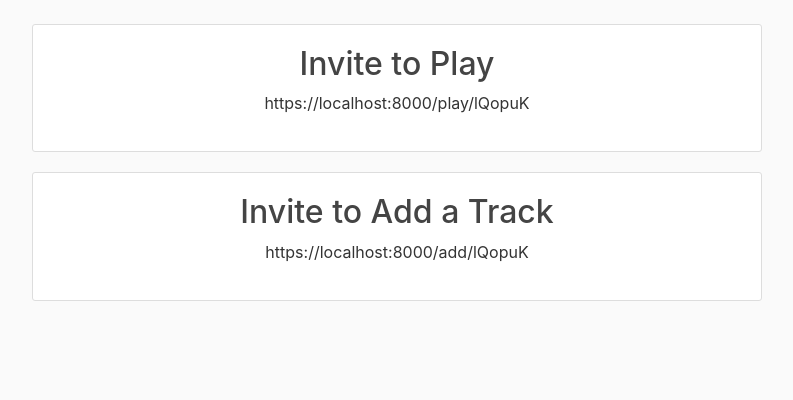
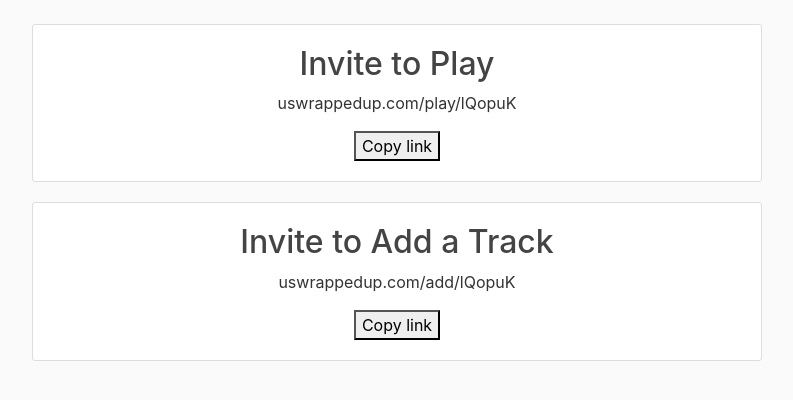
Before and after one commit to jamesdmeldrum/uswrappedup, a Django app: a page that uses wrapped_website/gamepage/templates/gamepage/invite_links.html in a window 1280 px wide. Shown: the part 56-456 px from the top of the page, without its empty margins (53-846 px from the left). Run offline with Django 4.2, Linux system fonts and the light colour scheme; data comes from the database, SQL or seed files in the repository; parts of the project's set-up code (start-up, migrations or seed data) failed here and were passed over; some libraries are stand-ins or nearby versions.

Commit message:
added link copy

```diff
--- a/wrapped_website/gamepage/templates/gamepage/invite_links.html
+++ b/wrapped_website/gamepage/templates/gamepage/invite_links.html
@@ -1,6 +1,20 @@
 {% extends "gamepage/base.html" %}
 {% load crispy_forms_tags %}
 {% block content %}
+
+<script>
+function myFunction(id) {
+
+  if (id == 1) {
+        navigator.clipboard.writeText("uswrappedup.com/play/{{ object.passcode }}");
+  } else {
+        navigator.clipboard.writeText("uswrappedup.com/add/{{ object.passcode }}");
+  }
+
+  // Alert the copied text
+  alert("Invite link added to clipboard.");
+}
+</script>
 
 {% if object.owner == user %}
 <h1 class="article-title" >{{ object.title }}</h1>
@@ -9,14 +23,16 @@
 <article class="media content-section">
     <div class="col-xs-1" align="center">
         <h2>Invite to Play</h2>
-        <p>https://localhost:8000/play/{{ object.passcode }}</p>
+        <p id="uswrappedup.com/play/{{ object.passcode }}">uswrappedup.com/play/{{ object.passcode }}</p>
+        <button onclick="myFunction(1)">Copy link</button>
     </div>
 </article>
 
 <article class="media content-section">
     <div class="col-xs-1" align="center">
         <h2>Invite to Add a Track</h2>
-        <p>https://localhost:8000/add/{{ object.passcode }}</p>
+        <p id="uswrappedup.com/add/{{ object.passcode }}">uswrappedup.com/add/{{ object.passcode }}</p>
+        <button onclick="myFunction(2)">Copy link</button>
     </div>
 </article>
 
```
